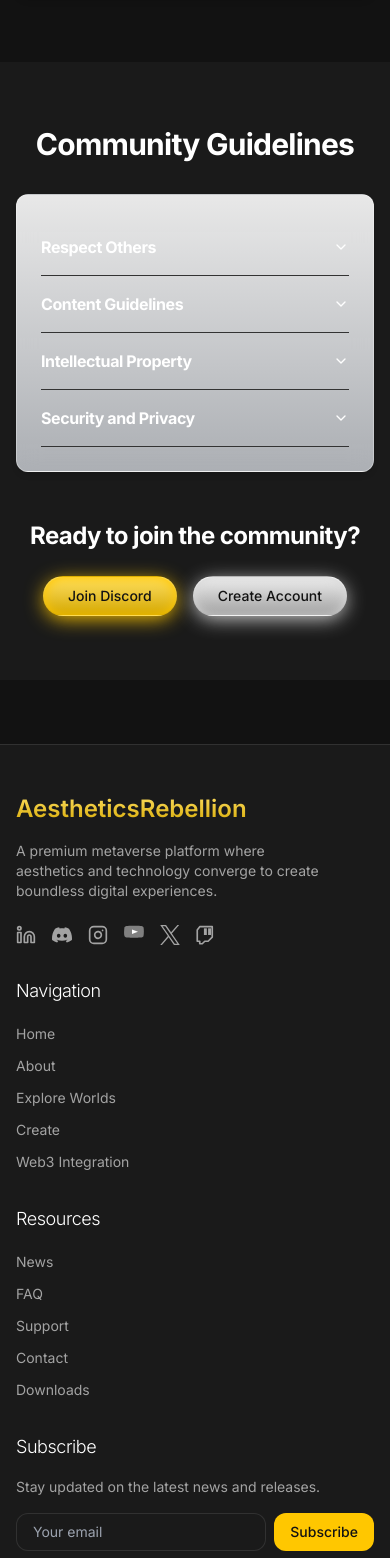
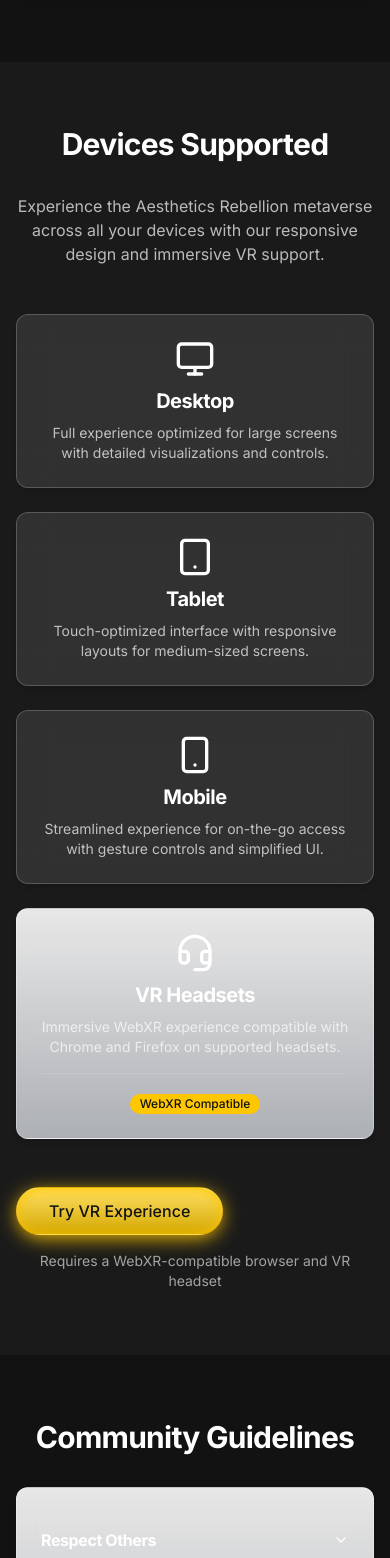
Before and after one commit to MarioSri/chrome-verse-rebellion-web, a React (Vite) app: page /community in a window 390 px wide. Shown: the part 2560-4118 px from the top of the page. Built offline with nearby package versions, Linux system fonts and the light colour scheme.

Commit message:
Refactor: Implement responsive design
Add support for desktop, tablet, mobile, and VR headsets.

```diff
--- a/src/pages/Community.tsx
+++ b/src/pages/Community.tsx
@@ -1,4 +1,3 @@
-
 import React from "react";
 import { NavigationBar } from "@/components/navigation-bar";
 import { Footer } from "@/components/footer";
@@ -10,6 +9,7 @@ import {
   AccordionItem,
   AccordionTrigger,
 } from "@/components/ui/accordion";
+import { Monitor, Tablet, Smartphone, Headset } from "lucide-react";
 
 const Community = () => {
   const spotlightCreators = [
@@ -68,6 +68,29 @@ const Community = () => {
       title: "Security and Privacy",
       content: "Do not attempt to hack, exploit, or compromise the security of the platform or other users' data."
     }
+  ];
+
+  const supportedDevices = [
+    {
+      name: "Desktop",
+      icon: <Monitor className="h-10 w-10 mb-2" />,
+      description: "Full experience optimized for large screens with detailed visualizations and controls."
+    },
+    {
+      name: "Tablet",
+      icon: <Tablet className="h-10 w-10 mb-2" />,
+      description: "Touch-optimized interface with responsive layouts for medium-sized screens."
+    },
+    {
+      name: "Mobile",
+      icon: <Smartphone className="h-10 w-10 mb-2" />,
+      description: "Streamlined experience for on-the-go access with gesture controls and simplified UI."
+    },
+    {
+      name: "VR Headsets",
+      icon: <Headset className="h-10 w-10 mb-2" />,
+      description: "Immersive WebXR experience compatible with Chrome and Firefox on supported headsets."
+    },
   ];
 
   return (
@@ -212,7 +235,50 @@ const Community = () => {
           </div>
         </section>
 
+        {/* New Devices Supported Section */}
         <section className="py-16 bg-dark-lighter">
+          <div className="container mx-auto px-4">
+            <h2 className="text-3xl font-bold mb-8 text-center">Devices Supported</h2>
+            <p className="text-center text-white/70 max-w-2xl mx-auto mb-12">
+              Experience the Aesthetics Rebellion metaverse across all your devices with our responsive design and immersive VR support.
+            </p>
+
+            <div className="grid grid-cols-1 sm:grid-cols-2 lg:grid-cols-4 gap-6 max-w-5xl mx-auto">
+              {supportedDevices.map((device, index) => (
+                <ChromeCard
+                  key={index}
+                  variant={device.name === "VR Headsets" ? "chrome" : "glass"}
+                  className="p-6 text-center hover:scale-105 transition-transform duration-300"
+                >
+                  <div className="flex flex-col items-center">
+                    {device.icon}
+                    <h3 className="text-xl font-bold mb-2">{device.name}</h3>
+                    <p className="text-white/70 text-sm">{device.description}</p>
+                  </div>
+
+                  {device.name === "VR Headsets" && (
+                    <div className="mt-4 pt-4 border-t border-white/10">
+                      <span className="inline-flex items-center px-2.5 py-0.5 rounded-full text-xs font-medium bg-gold text-dark">
+                        WebXR Compatible
+                      </span>
+                    </div>
+                  )}
+                </ChromeCard>
+              ))}
+            </div>
+
+            <div className="mt-12 text-center">
+              <ChromeButton variant="gold" size="lg">
+                Try VR Experience
+              </ChromeButton>
+              <p className="text-white/60 text-sm mt-4">
+                Requires a WebXR-compatible browser and VR headset
+              </p>
+            </div>
+          </div>
+        </section>
+
+        <section className="py-16 bg-dark">
           <div className="container mx-auto px-4">
             <h2 className="text-3xl font-bold mb-8 text-center">Community Guidelines</h2>
             <div className="max-w-3xl mx-auto">
```
